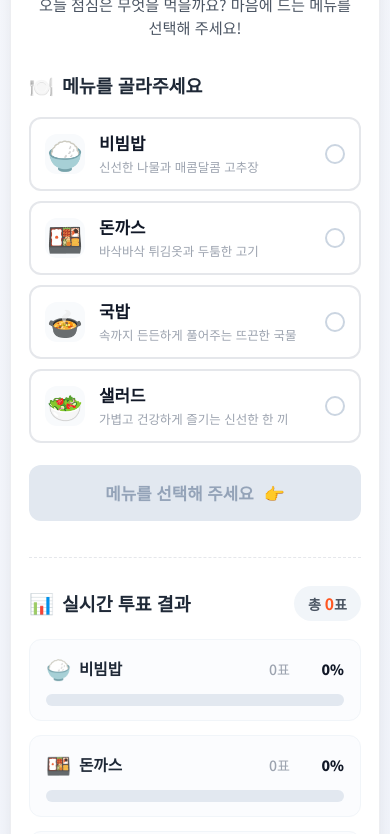
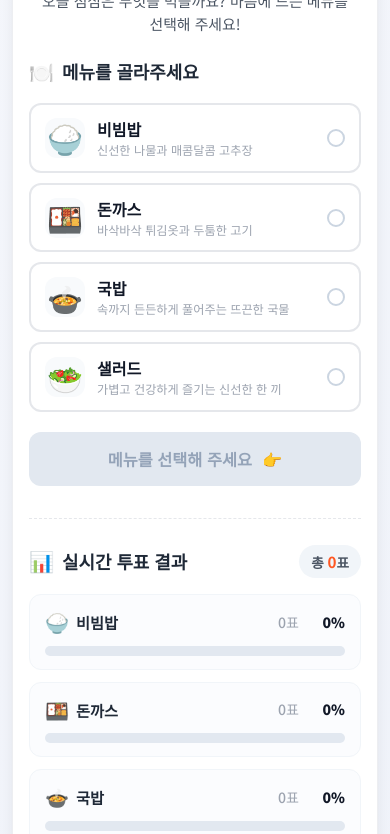
Before and after one commit to musiatsui/antigravity-day3, a plain HTML site: page index.html in a window 390 px wide. Shown: the part 136-970 px from the top of the page. Drawn offline with Linux system fonts and the light colour scheme; a web font is replaced by a local one.

Commit message:
fix: 화면 우측 잘림 현상 수정 및 반응형 레이아웃 개선

```diff
--- a/style.css
+++ b/style.css
@@ -31,34 +31,43 @@
   --radius-sm: 8px;
 }
 
+html, body {
+  width: 100%;
+  max-width: 100%;
+  overflow-x: hidden; /* 가로 스크롤 및 우측 잘림 방지 */
+}
+
 body {
   font-family: var(--font-family);
   background: var(--bg-gradient);
   color: var(--text-main);
   min-height: 100vh;
   display: flex;
+  flex-direction: column;
   justify-content: center;
   align-items: center;
-  padding: 30px 16px;
+  padding: 24px 16px;
   line-height: 1.5;
+  box-sizing: border-box;
 }
 
 .container {
   width: 100%;
-  max-width: 680px;
+  max-width: 640px;
+  margin: 0 auto;
   background: var(--card-bg);
   border-radius: var(--radius-lg);
   box-shadow: var(--shadow-lg);
-  padding: 36px 32px;
+  padding: 32px 24px;
   position: relative;
-  overflow: hidden;
+  box-sizing: border-box;
   border: 1px solid rgba(229, 231, 235, 0.7);
 }
 
 /* === Header === */
 .header {
   text-align: center;
-  margin-bottom: 32px;
+  margin-bottom: 28px;
 }
 
 .badge {
@@ -80,22 +89,23 @@ body {
 }
 
 .header h1 {
-  font-size: 1.85rem;
+  font-size: 1.75rem;
   font-weight: 800;
   color: #111827;
   letter-spacing: -0.5px;
   margin-bottom: 8px;
+  word-break: keep-all;
 }
 
 .subtitle {
   color: var(--text-sub);
-  font-size: 0.95rem;
+  font-size: 0.93rem;
   word-break: keep-all;
 }
 
 /* === Main Sections === */
 .section-title {
-  font-size: 1.15rem;
+  font-size: 1.12rem;
   font-weight: 700;
   color: #1f2937;
   margin-bottom: 16px;
@@ -110,21 +120,21 @@ body {
 
 /* === Voting Section (Cards) === */
 .voting-section {
-  margin-bottom: 36px;
+  margin-bottom: 32px;
 }
 
 .menu-grid {
   display: grid;
-  grid-template-columns: repeat(2, 1fr);
-  gap: 14px;
-  margin-bottom: 22px;
+  grid-template-columns: repeat(2, minmax(0, 1fr)); /* 트랙 넘침 방지 */
+  gap: 12px;
+  margin-bottom: 20px;
 }
 
 .menu-card {
   display: flex;
   align-items: center;
-  gap: 14px;
-  padding: 16px;
+  gap: 12px;
+  padding: 14px 12px;
   border: 2px solid var(--border-color);
   border-radius: var(--radius-md);
   background: #ffffff;
@@ -132,6 +142,8 @@ body {
   position: relative;
   transition: all 0.22s cubic-bezier(0.4, 0, 0.2, 1);
   user-select: none;
+  min-width: 0; /* 내부 텍스트로 인한 확장 방지 */
+  box-sizing: border-box;
 }
 
 .menu-card:hover {
@@ -148,9 +160,11 @@ body {
 }
 
 .menu-emoji {
-  font-size: 2.2rem;
-  min-width: 48px;
-  height: 48px;
+  font-size: 2rem;
+  width: 44px;
+  height: 44px;
+  min-width: 44px;
+  flex-shrink: 0;
   display: flex;
   align-items: center;
   justify-content: center;
@@ -160,29 +174,34 @@ body {
 }
 
 .menu-card:hover .menu-emoji {
-  transform: scale(1.1) rotate(4deg);
+  transform: scale(1.08) rotate(4deg);
 }
 
 .menu-info {
   display: flex;
   flex-direction: column;
   flex: 1;
-  min-width: 0;
+  min-width: 0; /* 텍스트 넘침 방지 */
 }
 
 .menu-name {
-  font-size: 1.05rem;
+  font-size: 1rem;
   font-weight: 700;
   color: #111827;
   margin-bottom: 2px;
+  white-space: nowrap;
+  overflow: hidden;
+  text-overflow: ellipsis;
 }
 
 .menu-desc {
-  font-size: 0.78rem;
+  font-size: 0.76rem;
   color: var(--text-muted);
-  white-space: nowrap;
+  line-height: 1.3;
+  word-break: keep-all;
   overflow: hidden;
   text-overflow: ellipsis;
+  white-space: nowrap;
 }
 
 .menu-card.selected .menu-name {
@@ -190,8 +209,8 @@ body {
 }
 
 .check-indicator {
-  width: 20px;
-  height: 20px;
+  width: 18px;
+  height: 18px;
   border: 2px solid #cbd5e1;
   border-radius: 50%;
   position: relative;
@@ -207,8 +226,8 @@ body {
 .menu-card.selected .check-indicator::after {
   content: '';
   position: absolute;
-  width: 5px;
-  height: 9px;
+  width: 4px;
+  height: 8px;
   border: solid white;
   border-width: 0 2px 2px 0;
   top: 45%;
@@ -219,12 +238,12 @@ body {
 /* === Vote Button === */
 .vote-button {
   width: 100%;
-  padding: 16px;
+  padding: 15px;
   border: none;
   border-radius: var(--radius-md);
   background: linear-gradient(135deg, var(--primary) 0%, #ff784e 100%);
   color: #ffffff;
-  font-size: 1.05rem;
+  font-size: 1.02rem;
   font-weight: 700;
   font-family: inherit;
   cursor: pointer;
@@ -234,6 +253,7 @@ body {
   gap: 10px;
   transition: all 0.25s ease;
   box-shadow: 0 4px 14px rgba(255, 87, 34, 0.35);
+  box-sizing: border-box;
 }
 
 .vote-button:hover:not(:disabled) {
@@ -256,14 +276,15 @@ body {
 /* === Results Section === */
 .result-section {
   border-top: 1px dashed var(--border-color);
-  padding-top: 28px;
+  padding-top: 26px;
 }
 
 .result-header {
   display: flex;
   justify-content: space-between;
   align-items: center;
-  margin-bottom: 18px;
+  margin-bottom: 16px;
+  gap: 8px;
 }
 
 .result-header .section-title {
@@ -273,30 +294,32 @@ body {
 .total-count-box {
   background: #f1f5f9;
   color: var(--text-sub);
-  padding: 6px 14px;
+  padding: 5px 12px;
   border-radius: 9999px;
-  font-size: 0.88rem;
+  font-size: 0.85rem;
   font-weight: 600;
+  flex-shrink: 0;
 }
 
 .total-count-box strong {
   color: var(--primary);
-  font-size: 0.98rem;
+  font-size: 0.95rem;
 }
 
 .results-container {
   display: flex;
   flex-direction: column;
-  gap: 14px;
-  margin-bottom: 24px;
+  gap: 12px;
+  margin-bottom: 22px;
 }
 
 .result-item {
   background: #fbfcfe;
   border: 1px solid #f1f5f9;
   border-radius: var(--radius-md);
-  padding: 14px 16px;
+  padding: 13px 15px;
   transition: all 0.25s ease;
+  min-width: 0;
 }
 
 .result-item.highlight {
@@ -309,23 +332,28 @@ body {
   display: flex;
   justify-content: space-between;
   align-items: center;
-  margin-bottom: 10px;
+  margin-bottom: 9px;
+  gap: 8px;
 }
 
 .item-title {
   display: flex;
   align-items: center;
-  gap: 8px;
+  gap: 7px;
+  min-width: 0;
+  flex: 1;
 }
 
 .item-title .emoji {
-  font-size: 1.25rem;
+  font-size: 1.2rem;
+  flex-shrink: 0;
 }
 
 .item-title .name {
   font-weight: 700;
-  font-size: 0.98rem;
+  font-size: 0.95rem;
   color: #1f2937;
+  white-space: nowrap;
 }
 
 .leader-badge {
@@ -334,10 +362,12 @@ body {
   font-weight: 800;
   background: #fef3c7;
   color: #b45309;
-  padding: 2px 8px;
+  padding: 2px 7px;
   border-radius: 9999px;
   border: 1px solid #fde68a;
   animation: bounce 1.8s infinite;
+  white-space: nowrap;
+  flex-shrink: 0;
 }
 
 .leader-badge.hidden {
@@ -352,8 +382,9 @@ body {
 .item-stats {
   display: flex;
   align-items: center;
-  gap: 10px;
+  gap: 8px;
   font-size: 0.88rem;
+  flex-shrink: 0;
 }
 
 .item-stats .vote-count {
@@ -364,13 +395,13 @@ body {
 .item-stats .vote-percentage {
   font-weight: 800;
   color: #111827;
-  min-width: 44px;
+  min-width: 38px;
   text-align: right;
 }
 
 .progress-bar-bg {
   width: 100%;
-  height: 12px;
+  height: 10px;
   background: #e2e8f0;
   border-radius: 9999px;
   overflow: hidden;
@@ -400,7 +431,7 @@ body {
   color: var(--text-sub);
   font-size: 0.82rem;
   font-weight: 600;
-  padding: 8px 16px;
+  padding: 7px 14px;
   border-radius: var(--radius-sm);
   cursor: pointer;
   transition: all 0.2s ease;
@@ -416,14 +447,14 @@ body {
 /* === Toast Notification === */
 .toast {
   position: fixed;
-  bottom: 30px;
+  bottom: 24px;
   left: 50%;
   transform: translateX(-50%) translateY(0);
   background: #111827;
   color: #ffffff;
-  padding: 12px 24px;
+  padding: 10px 20px;
   border-radius: 9999px;
-  font-size: 0.92rem;
+  font-size: 0.88rem;
   font-weight: 600;
   box-shadow: 0 10px 25px rgba(0, 0, 0, 0.2);
   transition: all 0.3s cubic-bezier(0.16, 1, 0.3, 1);
@@ -431,6 +462,10 @@ body {
   display: flex;
   align-items: center;
   gap: 8px;
+  white-space: nowrap;
+  max-width: 90vw;
+  text-overflow: ellipsis;
+  overflow: hidden;
 }
 
 .toast.hidden {
@@ -439,23 +474,27 @@ body {
   pointer-events: none;
 }
 
-/* === Responsive Breakpoint === */
-@media (max-width: 600px) {
+/* === Responsive Breakpoint (모바일 및 좁은 화면 최적화) === */
+@media (max-width: 640px) {
   body {
-    padding: 16px 10px;
+    padding: 16px 12px;
   }
 
   .container {
-    padding: 24px 18px;
+    padding: 22px 16px;
     border-radius: 16px;
   }
 
+  .header {
+    margin-bottom: 22px;
+  }
+
   .header h1 {
-    font-size: 1.5rem;
+    font-size: 1.45rem;
   }
 
   .menu-grid {
-    grid-template-columns: 1fr;
+    grid-template-columns: 1fr; /* 좁은 화면에서는 1열로 배치하여 텍스트 및 우측 잘림 원천 차단 */
     gap: 10px;
   }
 
@@ -465,7 +504,12 @@ body {
 
   .menu-emoji {
     font-size: 1.8rem;
+    width: 40px;
+    height: 40px;
     min-width: 40px;
-    height: 40px;
+  }
+
+  .menu-desc {
+    white-space: normal; /* 모바일에서는 줄바꿈 허용 */
   }
 }
```
